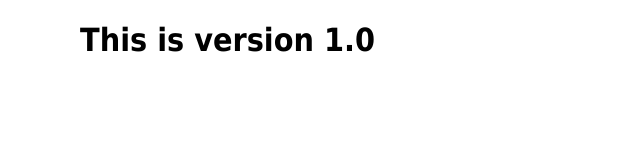
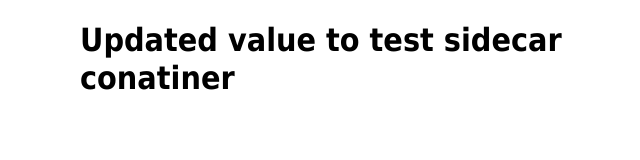
Before and after one commit to nigelpoulton/ps-sidecar, a plain HTML site: page index.html in a window 1280 px wide. Shown: the whole page, without its empty margins (280-920 px from the left). Drawn offline with Linux system fonts and the light colour scheme.

Commit message:
Update index.html : Updated h1 value to test sidecar conatiner

```diff
--- a/index.html
+++ b/index.html
@@ -11,6 +11,6 @@
 </style>
 </head>
 <body>
-<h1>This is version 1.0</h1>
+<h1>Updated value to test sidecar conatiner</h1>
 </body>
 </html>
```
